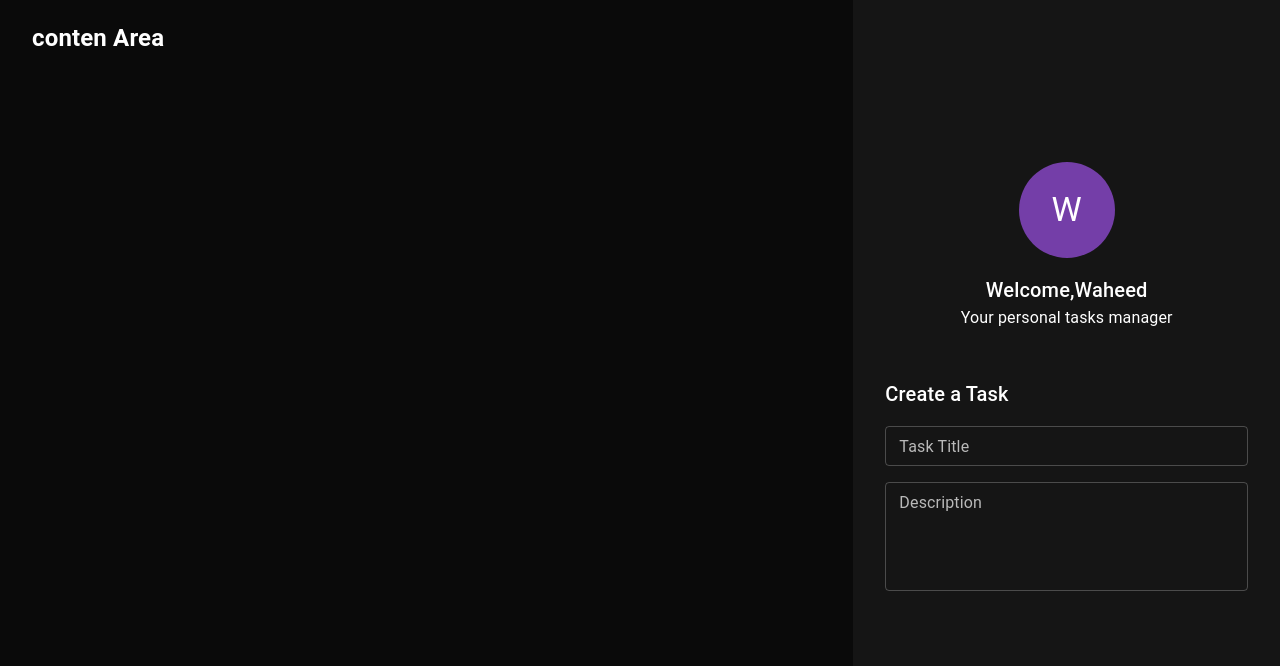
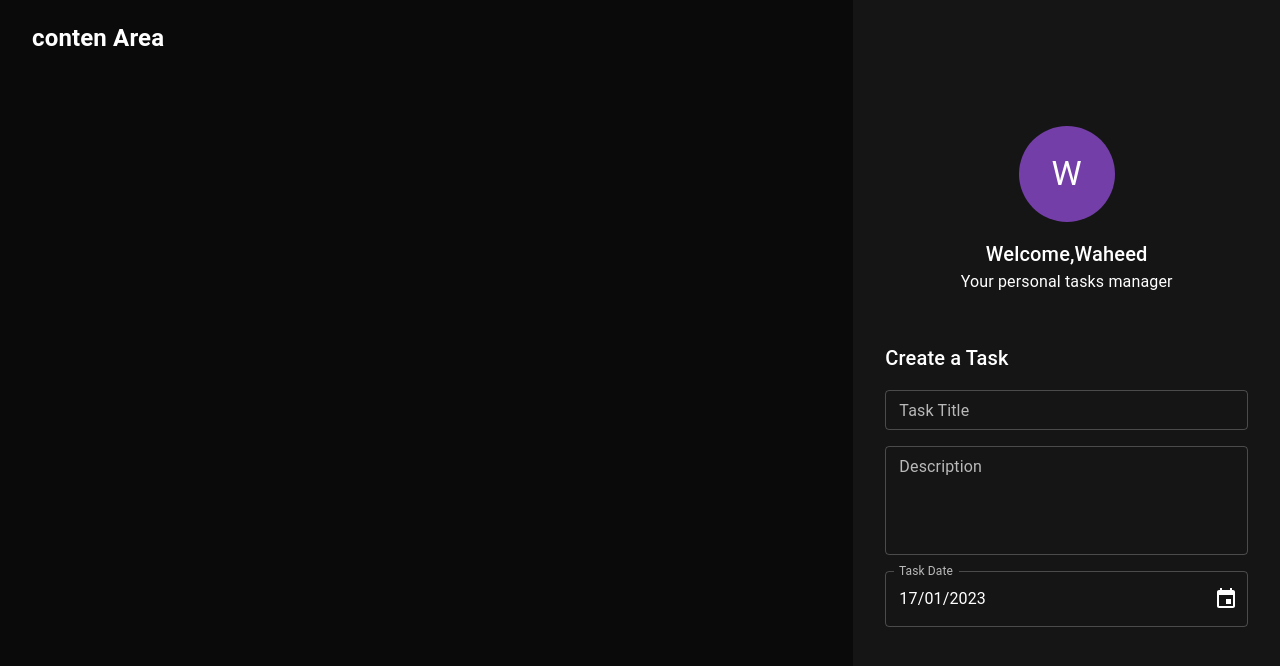
Before and after one commit to waheed-dev/react-typescript-tasksApp-frontend, a React (Vite) app: page / in a window 1280 px wide. Shown: the top 666 px of the page. Built offline with nearby package versions, Linux system fonts and the light colour scheme.

Commit message:
add date picker field with date-fns

```diff
--- a/package.json
+++ b/package.json
@@ -12,6 +12,8 @@
     "@emotion/react": "^11.10.5",
     "@emotion/styled": "^11.10.5",
     "@mui/material": "^5.11.4",
+    "@mui/x-date-pickers": "^5.0.14",
+    "date-fns": "^2.29.3",
     "react": "^18.2.0",
     "react-dom": "^18.2.0"
   },
--- /dev/null
+++ b/src/components/createTasksForm/_taskDateField.tsx
@@ -0,0 +1,23 @@
+import { LocalizationProvider } from '@mui/x-date-pickers/LocalizationProvider';
+import { AdapterDateFns } from '@mui/x-date-pickers/AdapterDateFns'
+import { DesktopDatePicker } from '@mui/x-date-pickers/DesktopDatePicker';
+import {FC, ReactElement} from "react";
+import { TextField } from '@mui/material';
+import {IDateField} from './interfaces/IDateField'
+const TaskDatePicker : FC<IDateField> = (props) : ReactElement => {
+    const {value= new Date(),disabled = false,onChange= (s) => console.log(s)} = props
+    return (
+        <LocalizationProvider dateAdapter={AdapterDateFns} >
+        <DesktopDatePicker
+            label={'Task Date'}
+            inputFormat={'dd/MM/yyyy'}
+            value={value}
+            disabled={disabled}
+            onChange={onChange}
+            renderInput={(params) => <TextField {...params} />}
+        />
+        </LocalizationProvider>
+    )
+}
+
+export default TaskDatePicker
--- a/src/components/createTasksForm/createTaskForm.tsx
+++ b/src/components/createTasksForm/createTaskForm.tsx
@@ -2,14 +2,15 @@
 import { Box, Typography,Stack} from '@mui/material'
 import TaskTitleField from './_taskTitleField'
 import TaskDescriptionField from './_taskDescriptionField'
-
- const CreateTaskForm : FC = () :ReactElement => {
+import TaskDatePicker from './_taskDateField'
+const CreateTaskForm : FC = () :ReactElement => {
     return (
         <Box display={'flex'} flexDirection={'column'} alignItems={'flex-start'} width={'100%'} px={4} my={6}>
             <Typography mb={2} component={'h2'} variant={'h6'}>Create a Task</Typography>
             <Stack sx={{width : '100%'}} spacing={2}>
                 <TaskTitleField/>
                 <TaskDescriptionField/>
+                <TaskDatePicker/>
             </Stack>
 
         </Box>
--- /dev/null
+++ b/src/components/createTasksForm/interfaces/IDateField.ts
@@ -0,0 +1,6 @@
+import {IDisabled} from './IDisabled'
+
+export interface IDateField extends IDisabled{
+    value? : Date | null,
+    onChange? : (date : Date | null) => void
+}
```
Also changed, not shown: 1 other file (tests, documents, lock files or other folders).
